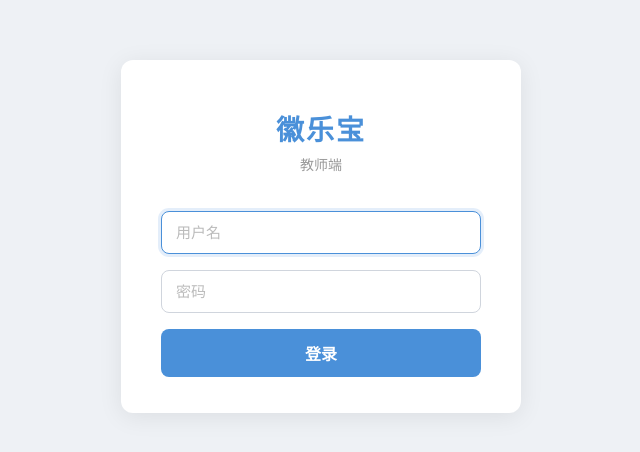
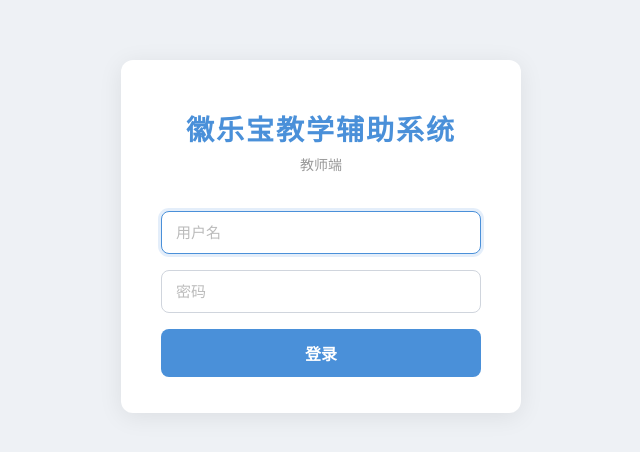
Before and after one commit to paulben-dev/class02, a React (Vite) app in the folder teacher/: page /teacher/login in a window 1280 px wide. Shown: the part 164-616 px from the top of the page, without its empty margins (319-959 px from the left). Built offline with nearby package versions, Linux system fonts and the light colour scheme.

Commit message:
feat: rename teacher app to 徽乐宝教学辅助系统

```diff
--- a/teacher/index.html
+++ b/teacher/index.html
@@ -3,7 +3,7 @@
   <head>
     <meta charset="UTF-8" />
     <meta name="viewport" content="width=device-width, initial-scale=1.0" />
-    <title>Teacher App</title>
+    <title>徽乐宝教学辅助系统</title>
   </head>
   <body>
     <div id="root"></div>
--- a/teacher/src/components/Layout.css
+++ b/teacher/src/components/Layout.css
@@ -24,11 +24,14 @@
 }
 
 .sidebar-app-name {
-  font-size: 22px;
+  font-size: 18px;
   font-weight: 700;
   color: #fff;
   margin: 0;
-  letter-spacing: 2px;
+  letter-spacing: 1px;
+  overflow: hidden;
+  text-overflow: ellipsis;
+  white-space: nowrap;
 }
 
 .sidebar-role {
--- a/teacher/src/components/Layout.jsx
+++ b/teacher/src/components/Layout.jsx
@@ -33,7 +33,7 @@ export default function Layout({ children }) {
     <div className="layout">
       <aside className="sidebar">
         <div className="sidebar-header">
-          <h2 className="sidebar-app-name">徽乐宝</h2>
+          <h2 className="sidebar-app-name">徽乐宝教学辅助系统</h2>
           <span className="sidebar-role">教师端</span>
           {schoolName && <span className="sidebar-school">{schoolName}</span>}
         </div>
--- a/teacher/src/pages/Login.jsx
+++ b/teacher/src/pages/Login.jsx
@@ -28,7 +28,7 @@ export default function Login() {
   return (
     <div className="login-page">
       <div className="login-card">
-        <h1 className="login-app-name">徽乐宝</h1>
+        <h1 className="login-app-name">徽乐宝教学辅助系统</h1>
         <h2 className="login-subtitle">教师端</h2>
         <form onSubmit={handleSubmit} className="login-form">
           {error && <div className="login-error">{error}</div>}
```
